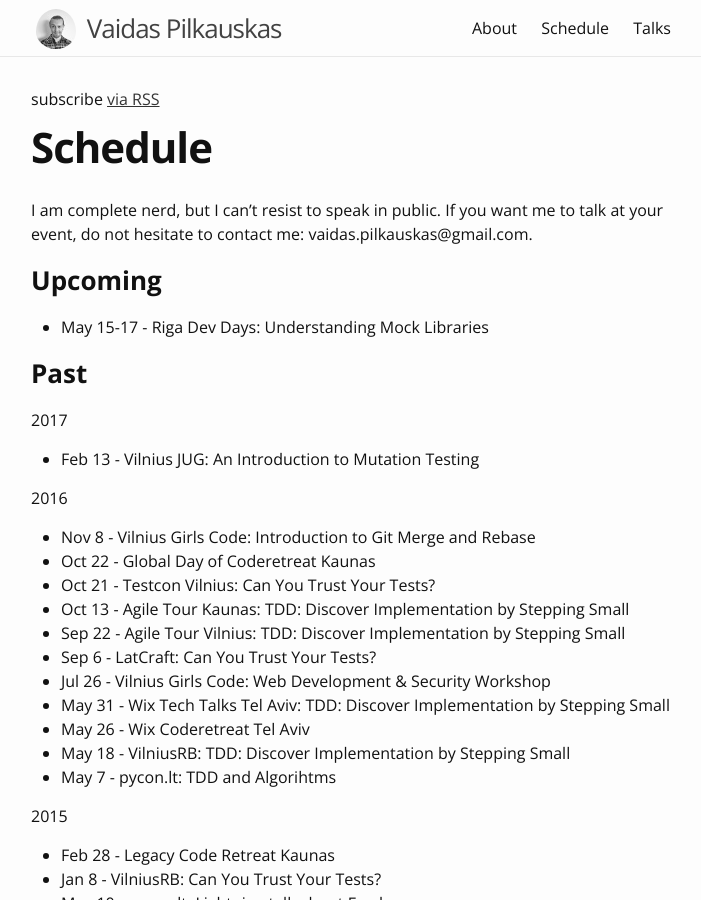
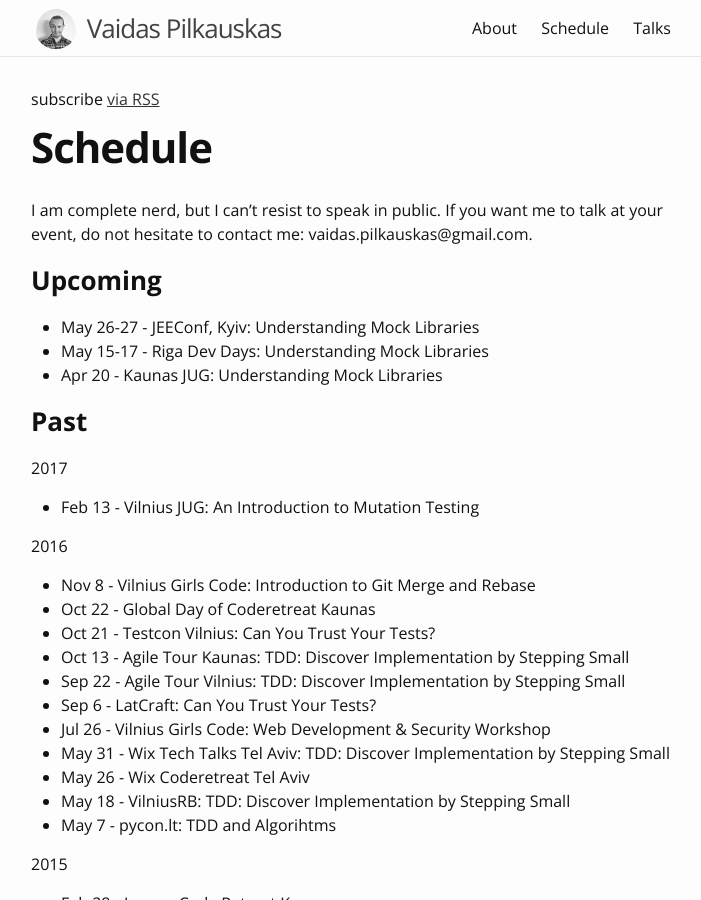
Before and after one commit to liucijus/liucijus.github.io, a Jekyll site: the page built from schedule.md, in a window 1280 px wide and 900 px high. Shown: the whole window, without its empty margins (289-990 px from the left). Built offline with Jekyll 4.4.1, drawn with Linux system fonts in a browser that asks for light colours.

Commit message:
Add events in Kyiv and Kaunas

```diff
--- a/schedule.md
+++ b/schedule.md
@@ -9,7 +9,9 @@ If you want me to talk at your event, do not hesitate to contact me: vaidas.pilk
 
 ### Upcoming
 
+ * May 26-27 - JEEConf, Kyiv: Understanding Mock Libraries
  * May 15-17 - Riga Dev Days: Understanding Mock Libraries
+ * Apr 20 - Kaunas JUG: Understanding Mock Libraries
 
 ### Past
 
```
